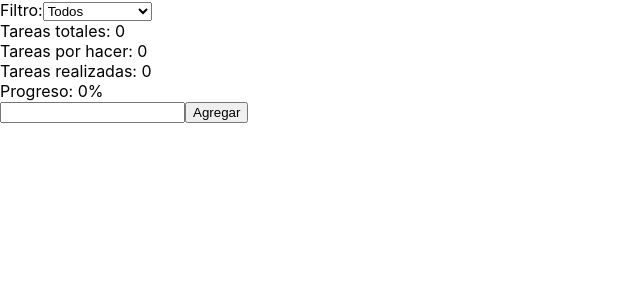
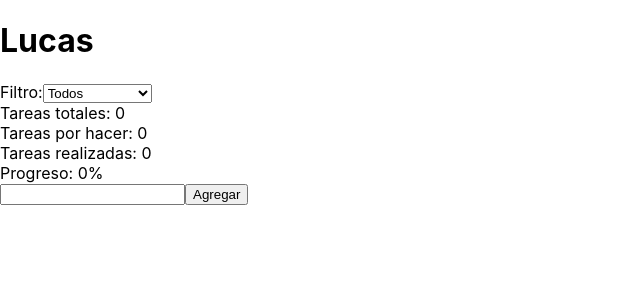
Before and after one commit to Sacks-Lucas/todo-list, a React (Create React App) app: page / in a window 1280 px wide. Shown: the top 300 px of the page, without its empty margins (0-640 px from the left). Built offline with nearby package versions, Linux system fonts and the light colour scheme; data requests are answered from the project's data file.

Commit message:
UserData con un selector que llama a una api local

```diff
--- /dev/null
+++ b/db.json
@@ -0,0 +1,25 @@
+{
+  "users":[
+    {
+      "id":1,
+      "name":"Lucas"
+    }
+  ],
+  "posts": [
+    {
+      "id": 1,
+      "title": "json-server",
+      "author": "typicode"
+    }
+  ],
+  "comments": [
+    {
+      "id": 1,
+      "body": "some comment",
+      "postId": 1
+    }
+  ],
+  "profile": {
+    "name": "typicode"
+  }
+}
--- a/package.json
+++ b/package.json
@@ -6,6 +6,7 @@
     "@testing-library/jest-dom": "^5.13.0",
     "@testing-library/react": "^11.2.7",
     "@testing-library/user-event": "^12.8.3",
+    "axios": "^0.21.1",
     "react": "^17.0.2",
     "react-dom": "^17.0.2",
     "react-scripts": "4.0.3",
--- a/src/App.js
+++ b/src/App.js
@@ -3,14 +3,19 @@ import ItemCreator from "./components/ItemCreator";
 import TodoList from "./components/TodoList";
 import TodoFilter from "./components/TodoFilter";
 import TodoStats from "./components/TodoStats";
+import UserData from "./components/UserData";
+import { Suspense } from "react";
 
 function App() {
   return (
     <RecoilRoot>
-      <TodoFilter />
-      <TodoStats />
-      <ItemCreator />
-      <TodoList />
+      <Suspense fallback={<h1>Cargando...</h1>}>
+        <UserData/>
+        <TodoFilter />
+        <TodoStats />
+        <ItemCreator />
+        <TodoList />
+      </Suspense>
     </RecoilRoot>
   );
 }
--- /dev/null
+++ b/src/components/UserData.js
@@ -0,0 +1,12 @@
+import React from 'react'
+import { useRecoilValue } from 'recoil'
+import { userDataSelector } from '../selectors'
+
+const UserData = () => {
+    const user= useRecoilValue(userDataSelector)
+    return (
+        <h1>{user.name}</h1>
+    )
+}
+
+export default UserData
--- a/src/selectors/index.js
+++ b/src/selectors/index.js
@@ -1,5 +1,7 @@
 import { selector } from "recoil";
 import { todoFilterState, todoListState } from "../atom";
+import axios from "axios";
+import { urlData } from "../urls";
 
 export const todoFilterSelector = selector({
     key:'todoFilterSelector',
@@ -29,3 +31,11 @@ export const todoStatsSelector = selector({
         }
     }
 })
+
+export const userDataSelector = selector({
+    key:'userDataSelector',
+    get: async () =>{
+        const response= await axios.get(urlData)
+        return response.data
+    }
+})
--- /dev/null
+++ b/src/urls/index.js
@@ -0,0 +1,3 @@
+const urlBase= "http://localhost:3001"
+
+export const urlData = `${urlBase}/users/1`
```
Also changed, not shown: 1 other file (tests, documents, lock files or other folders).
